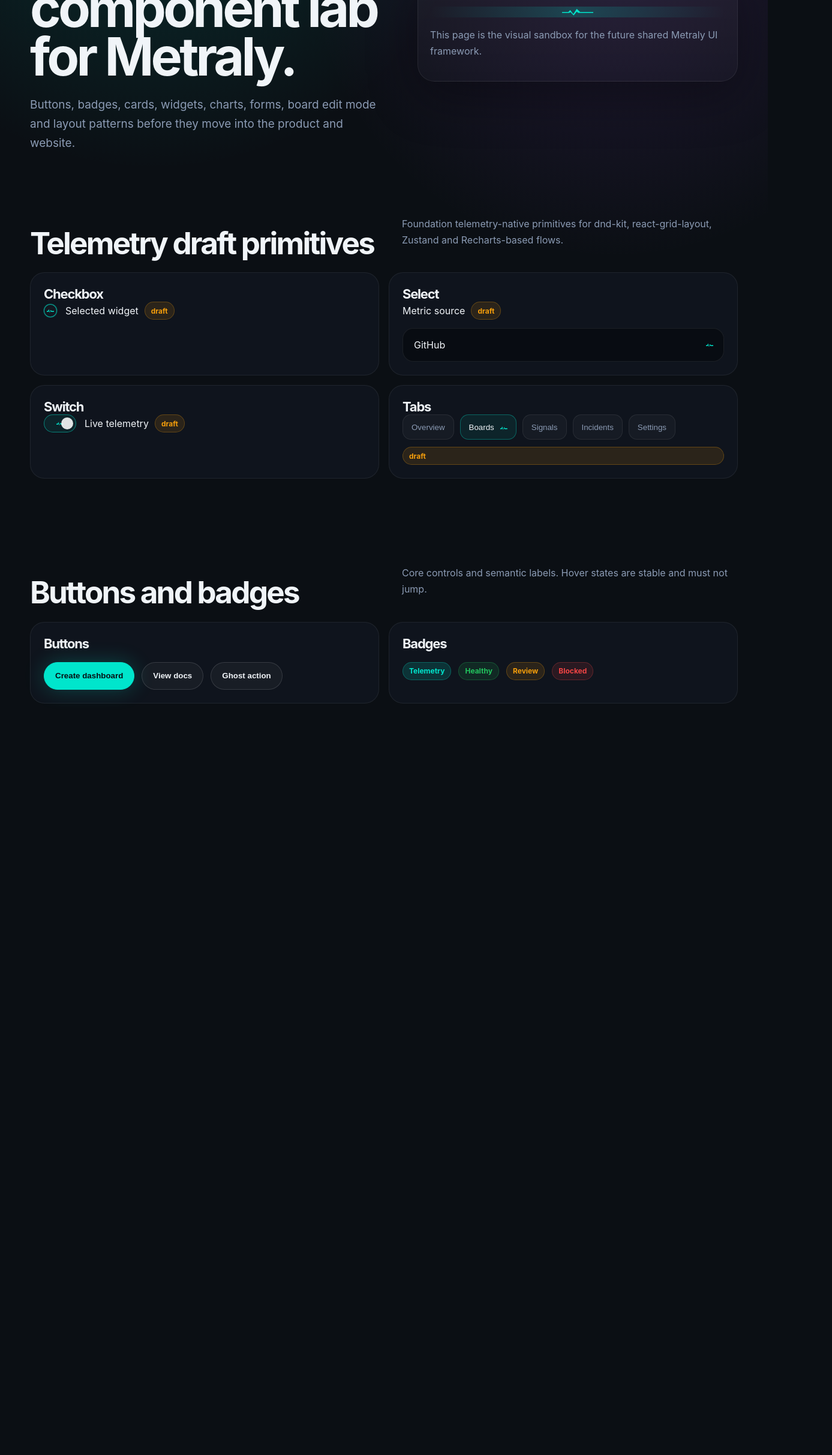
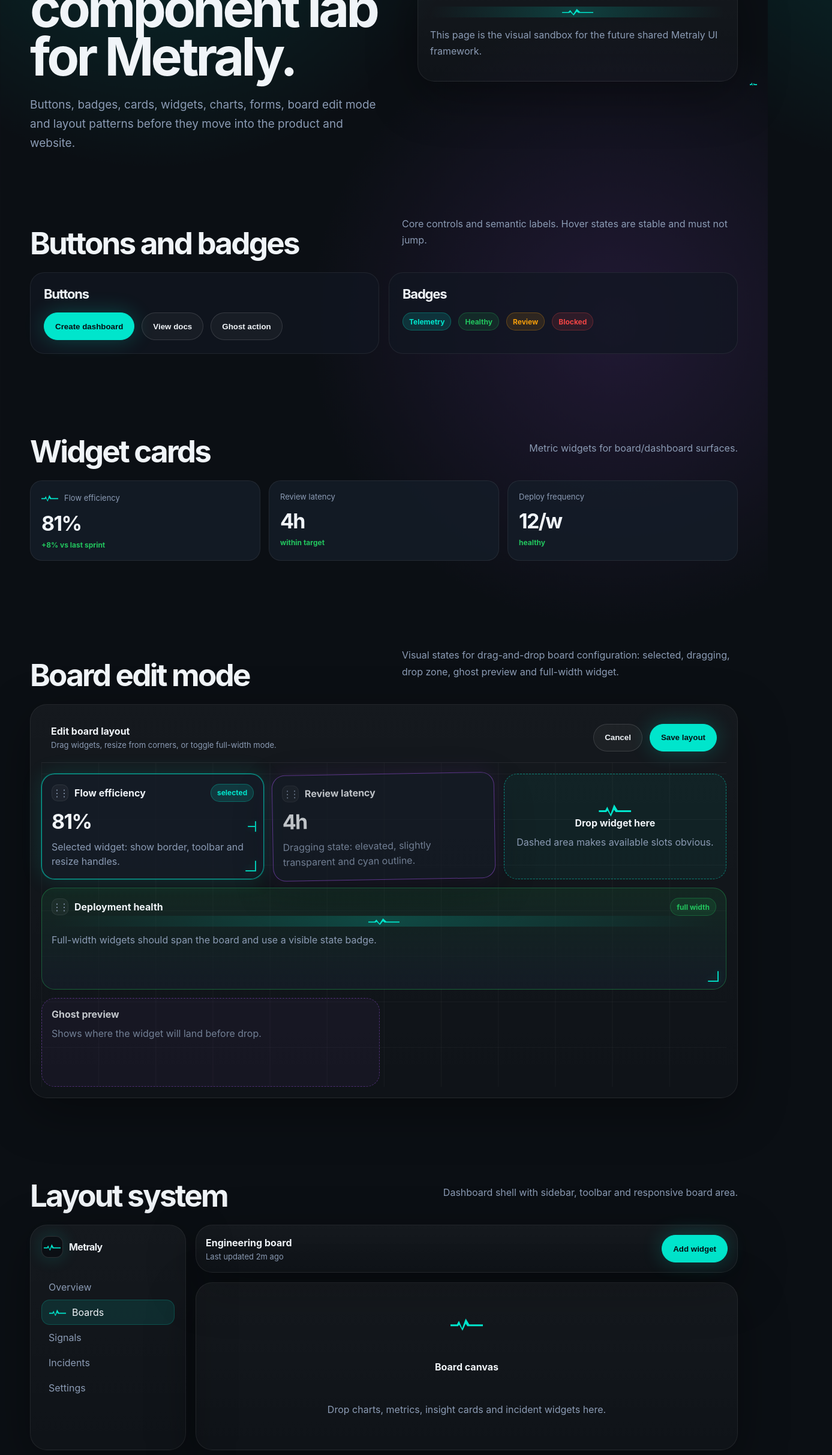
Before and after one commit to getmetraly/brandbook, a Next.js app in the folder site/: page /components in a window 1280 px wide. Shown: the part 260-2686 px from the top of the page at 60% size, 1387 px wide, since content can reach past the window. Before the commit the page ends 1497 px from the top, so only its background shows below. Built offline with nearby package versions, Linux system fonts and the light colour scheme.

Commit message:
fix(components): restore original lab and append draft components

```diff
--- a/site/app/components/page.tsx
+++ b/site/app/components/page.tsx
@@ -3,6 +3,13 @@
 import TelemetrySelectDraft from "./draft/TelemetrySelectDraft";
 import TelemetrySwitchDraft from "./draft/TelemetrySwitchDraft";
 import TelemetryTabsDraft from "./draft/TelemetryTabsDraft";
+import WidgetPickerCardDraft from "./draft/WidgetPickerCardDraft";
+import TelemetryTableRowDraft from "./draft/TelemetryTableRowDraft";
+import TelemetryToastDraft from "./draft/TelemetryToastDraft";
+import TelemetryDrawerDraft from "./draft/TelemetryDrawerDraft";
+import TelemetryModalDraft from "./draft/TelemetryModalDraft";
+import TelemetrySkeletonDraft from "./draft/TelemetrySkeletonDraft";
+import RechartsTelemetryCardDraft from "./draft/RechartsTelemetryCardDraft";
 
 function Section({ title, description, children }: { title: string; description: string; children: React.ReactNode }) {
   return (
@@ -102,30 +109,6 @@
       </section>
 
       <div className="shell">
-        <Section title="Telemetry draft primitives" description="Foundation telemetry-native primitives for dnd-kit, react-grid-layout, Zustand and Recharts-based flows.">
-          <div className="component-grid">
-            <div className="component-card">
-              <h3>Checkbox</h3>
-              <TelemetryCheckboxDraft checked label="Selected widget" />
-            </div>
-
-            <div className="component-card">
-              <h3>Select</h3>
-              <TelemetrySelectDraft />
-            </div>
-
-            <div className="component-card">
-              <h3>Switch</h3>
-              <TelemetrySwitchDraft />
-            </div>
-
-            <div className="component-card">
-              <h3>Tabs</h3>
-              <TelemetryTabsDraft />
-            </div>
-          </div>
-        </Section>
-
         <Section title="Buttons and badges" description="Core controls and semantic labels. Hover states are stable and must not jump.">
           <div className="component-grid">
             <div className="component-card">
@@ -147,6 +130,102 @@
             </div>
           </div>
         </Section>
+
+        <Section title="Widget cards" description="Metric widgets for board/dashboard surfaces.">
+          <div className="dashboard-grid-large">
+            <div className="metric metric-wide">
+              <div className="metric-label metraly-pulse-inline"><span className="metraly-pulse-marker" />Flow efficiency</div>
+              <div className="metric-value">81%</div>
+              <div className="metric-delta">+8% vs last sprint</div>
+            </div>
+            <div className="metric">
+              <div className="metric-label">Review latency</div>
+              <div className="metric-value">4h</div>
+              <div className="metric-delta">within target</div>
+            </div>
+            <div className="metric">
+              <div className="metric-label">Deploy frequency</div>
+              <div className="metric-value">12/w</div>
+              <div className="metric-delta">healthy</div>
+            </div>
+          </div>
+        </Section>
+
+        <Section title="Board edit mode" description="Visual states for drag-and-drop board configuration: selected, dragging, drop zone, ghost preview and full-width widget.">
+          <BoardEditModePreview />
+        </Section>
+
+        <Section title="Layout system" description="Dashboard shell with sidebar, toolbar and responsive board area.">
+          <div className="dashboard-layout-demo">
+            <aside className="sidebar-demo panel">
+              <div className="logo" style={{ marginBottom: 28 }}>
+                <span className="logo-mark"><span className="metraly-pulse-marker" /></span>
+                <span>Metraly</span>
+              </div>
+              {["Overview", "Boards", "Signals", "Incidents", "Settings"].map((item, index) => (
+                <div className={index === 1 ? "sidebar-item active" : "sidebar-item"} key={item}>
+                  {index === 1 ? <span className="metraly-pulse-marker" /> : null}
+                  {item}
+                </div>
+              ))}
+            </aside>
+            <div className="dashboard-main-demo">
+              <div className="dashboard-toolbar panel">
+                <div>
+                  <strong>Engineering board</strong>
+                  <span>Last updated 2m ago</span>
+                </div>
+                <button className="btn btn-primary">Add widget</button>
+              </div>
+              <div className="layout-placeholder panel">
+                <span className="metraly-pulse-marker metraly-pulse-marker--lg" />
+                <strong>Board canvas</strong>
+                <p>Drop charts, metrics, insight cards and incident widgets here.</p>
+              </div>
+            </div>
+          </div>
+        </Section>
+
+        <Section title="Charts" description="Recommended chart primitive: Recharts, wrapped by Metraly chart components and fed by brand tokens.">
+          <RechartsShowcase />
+        </Section>
+
+        <Section title="Forms and states" description="Inputs, selects and empty states for dashboard creation flows.">
+          <div className="component-grid">
+            <div className="component-card">
+              <h3>Inputs</h3>
+              <div className="form-demo">
+                <label>Board name<input placeholder="VP Engineering Overview" /></label>
+                <label>Metric source<select defaultValue="github"><option value="github">GitHub</option><option value="ci">CI/CD</option><option value="incident">Incidents</option></select></label>
+              </div>
+            </div>
+            <div className="component-card">
+              <h3>Empty state</h3>
+              <div className="empty-state-demo">
+                <span className="metraly-pulse-marker metraly-pulse-marker--lg" />
+                <strong>No widgets yet</strong>
+                <p>Create your first telemetry widget to start building this board.</p>
+                <button className="btn btn-primary">Create widget</button>
+              </div>
+            </div>
+          </div>
+        </Section>
+
+        <Section title="Telemetry draft primitives" description="New draft components are appended below the original component lab so they can be validated before promotion.">
+          <div className="component-grid">
+            <div className="component-card"><h3>Checkbox</h3><TelemetryCheckboxDraft checked label="Selected widget" /></div>
+            <div className="component-card"><h3>Select</h3><TelemetrySelectDraft /></div>
+            <div className="component-card"><h3>Switch</h3><TelemetrySwitchDraft /></div>
+            <div className="component-card"><h3>Tabs</h3><TelemetryTabsDraft /></div>
+            <div className="component-card"><h3>Widget picker</h3><WidgetPickerCardDraft /></div>
+            <div className="component-card"><h3>Table row</h3><TelemetryTableRowDraft /></div>
+            <div className="component-card"><h3>Toast</h3><TelemetryToastDraft /></div>
+            <div className="component-card"><h3>Drawer</h3><TelemetryDrawerDraft /></div>
+            <div className="component-card"><h3>Modal</h3><TelemetryModalDraft /></div>
+            <div className="component-card"><h3>Skeleton</h3><TelemetrySkeletonDraft /></div>
+            <div className="component-card"><h3>Recharts wrapper</h3><RechartsTelemetryCardDraft /></div>
+          </div>
+        </Section>
       </div>
     </main>
   );
```
